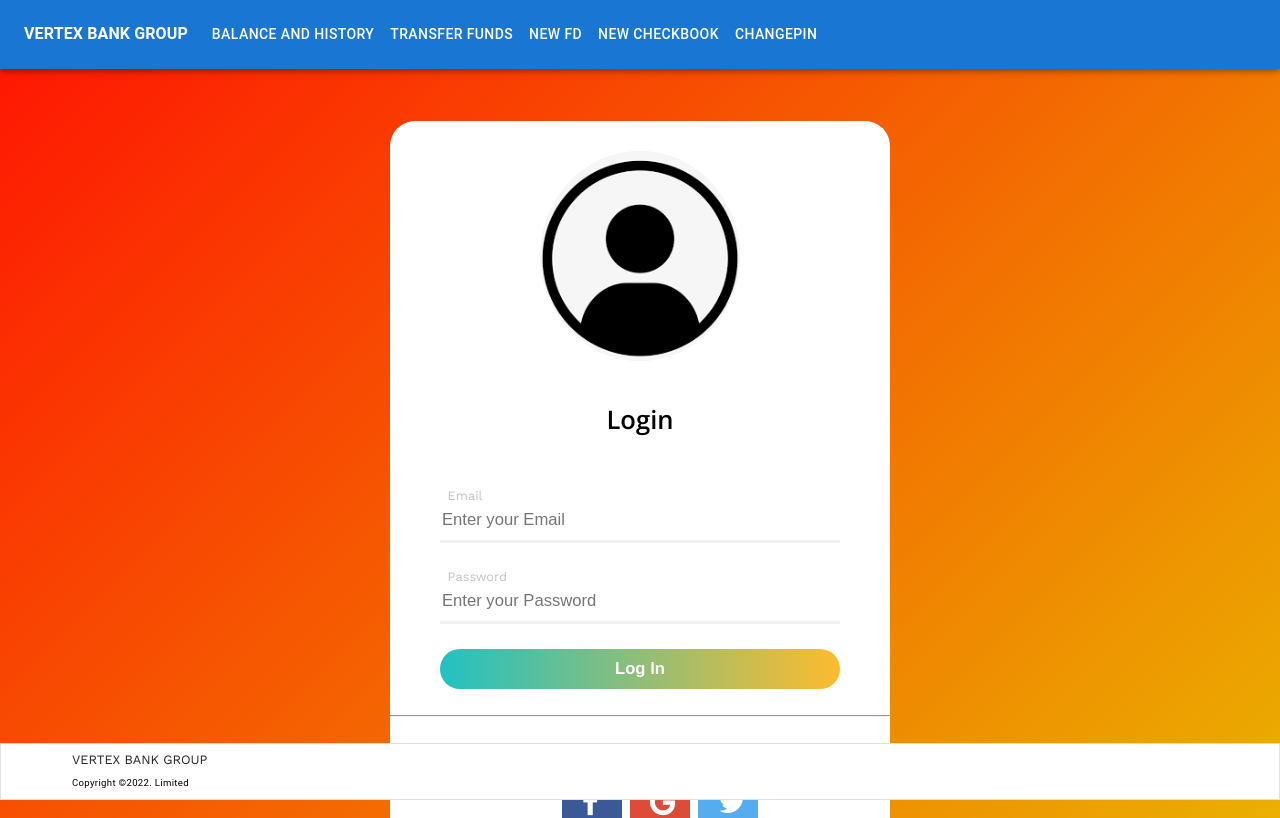
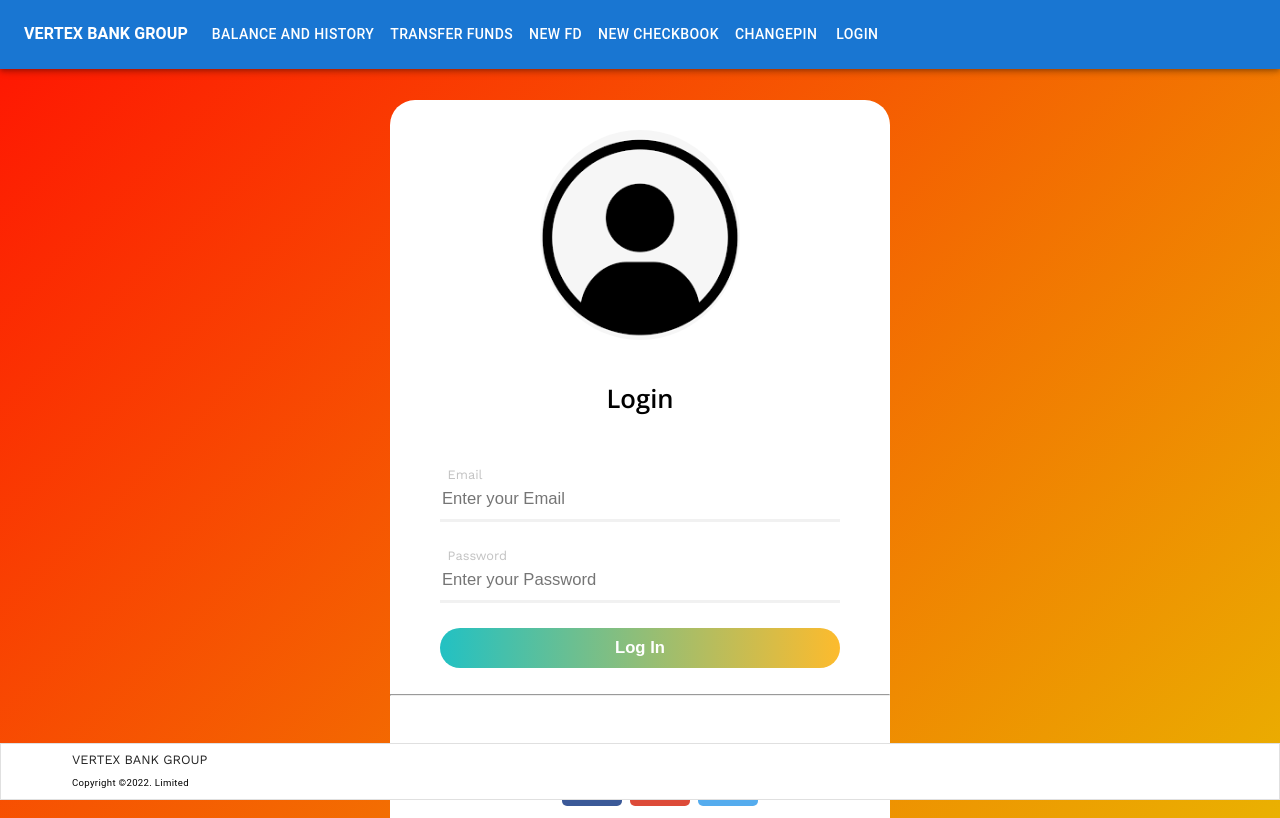
Before and after one commit to madalatrivedh20/Online-Banking-Capstone, a React (Create React App) app: page /login in a window 1280 px wide. Shown: the top 818 px of the page. Built offline with nearby package versions, Linux system fonts and the light colour scheme; data requests are answered from the project's data file.

Commit message:
Added Login and Logout to Navbar

```diff
--- a/src/components/Navbar.js
+++ b/src/components/Navbar.js
@@ -7,6 +7,7 @@ import useAppContext from '../AppStateContext';
 
 const Navbar = () => {
   const auth = useAppContext();
+  console.log(auth);
   const navigate = useNavigate();
 
   return (
@@ -141,22 +142,44 @@ const Navbar = () => {
                 </Button>
               </Link>
 
+              {" "}
+              {
+                auth.isAuthenticated ?
+                  (<Button
+                    key='logout'
+                    onClick={e => { auth.setIsAuthenticated(false); navigate('/'); }}
+                    sx={{ my: 2, color: 'white', display: 'block', fontSize: 14 }}
+                  >
+                    Logout
+                  </Button>)
+                  :
+                  (<Link to='/login'>
+                    <Button
+                      key='change_pin'
+                      onClick={e => navigate('/login')}
+                      sx={{ my: 2, color: 'white', display: 'block', fontSize: 14 }}
+                    >
+                      Login
+                    </Button>
+                  </Link>)
+              }
+
             </Box>
           </Toolbar>
         </Container>
       </AppBar >
 
-      {" "}
+      {/* {" "}
       {
         auth.isAuthenticated ?
-          <button onClick={e => { auth.setIsAuthenticated(false); navigate('/'); }}>
+          (<button onClick={e => { auth.setIsAuthenticated(false); navigate('/'); }}>
             Log out
-          </button>
+          </button>)
           :
-          <button onClick={e => navigate('/login')}>
+          (<button onClick={e => navigate('/login')}>
             Log In
-          </button>
-      }
+          </button>)
+      } */}
     </div >
   );
 };
```
